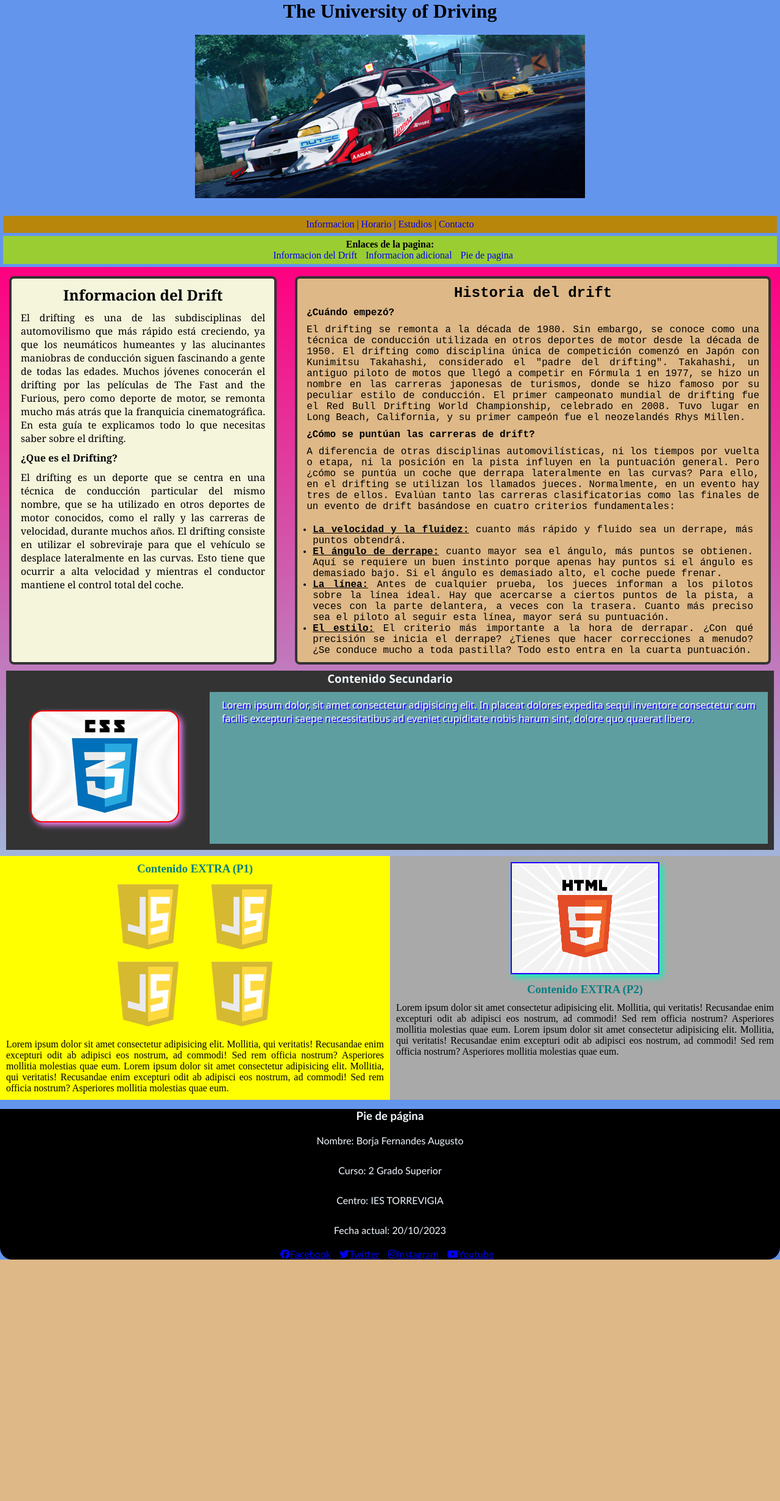
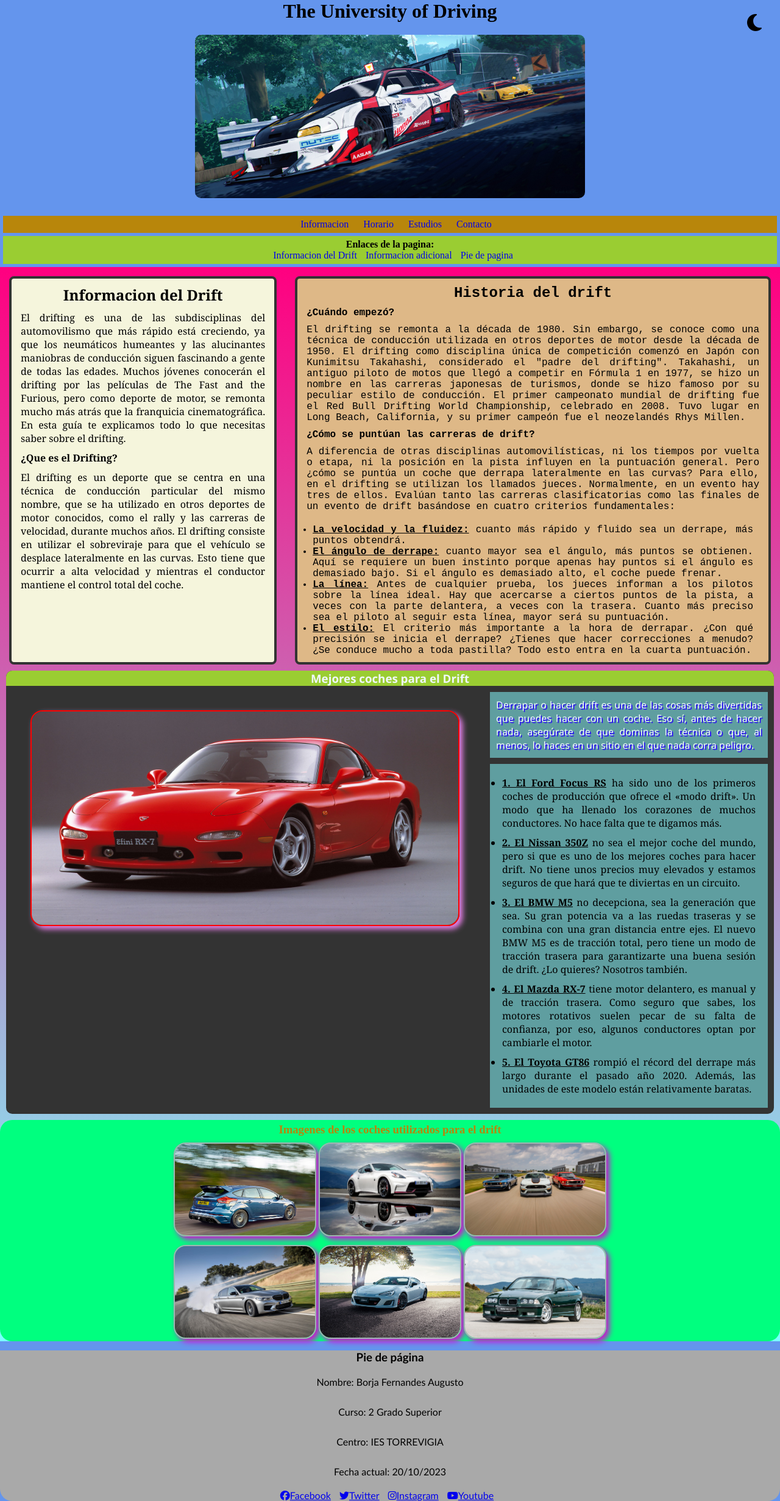
Before and after one commit to borjafernandes/Proyecto-Grado, a PHP site: page /PaginaPrincipal.html in a window 1280 px wide. Shown: the whole page at 61% size. Before the commit the page ends 2066 px from the top, so only its background shows below. Run offline with PHP 8.4, Linux system fonts and the light colour scheme.

Commit message:
mejora de la estructura principal e implementacion de JS

```diff
--- a/CSS/principalCSS.css
+++ b/CSS/principalCSS.css
@@ -7,6 +7,7 @@
     background-color: cornflowerblue;
     text-align: center;
     font-size: 1em;
+    transition: all 1.5s ease;
 }
 
 #contenidoPrincipal{
@@ -17,10 +18,140 @@
     background: linear-gradient(rgb(255, 0, 128), rgb(123, 255, 255));
 }
 
+#btncambiarmodo{
+    display: none; /*Esto es para que no se vea el checkbox*/
+}
+
+#iconoluna{
+    position: absolute;
+    top: 20px;
+    right: 30px;
+    font-size: 2em;
+    color: black;
+    cursor: pointer;
+}
+
+.dark{
+    /*Esta clase es para el body, pero no se pone en el body, se
+    implementa en JS mdiante el boton para cambiar*/
+    background-color: black;
+    color: black;
+    transition: all 1.5s ease;
+    /*
+    transition: Indica que se aplicará una transición a los cambios de estilo.
+    all: Especifica que se aplicará la transición a todos los estilos que cambien.
+    1.5s: Especifica la duración de la transición. En este caso, será de 1.5 segundos.
+    ease: Es el tipo de transición que se aplicará, en este caso, "ease" describe una transición suave y gradual.
+    */
+}
+
+/*mas estilos para el modo oscuro*/
+.dark #contenidoGlobal{
+    background-color: #333;
+}
+
+.dark h1{
+    color: antiquewhite;
+}
+
+.dark #contenidoPrincipal{
+    background-color: #333;
+}
+
+.dark #contenidoPrincipal h2{
+    color: white;
+}
+
+.dark #contenidoPrincipal h4{
+    color: white;
+}
+
+.dark #contenidoPrincipal p{
+    color: white;
+}
+
+.dark #contenidoPrincipal li{
+    color: white;
+}
+
+.dark #articulo1{
+    background-color: #333;
+    border: 4px solid green;
+    margin-bottom: 20px;
+}
+
+.dark #aside{
+    background-color: #333;
+    border: 4px solid green;
+    margin-bottom: 20px;
+}
+
+.dark #otrosenlaces{
+    background-color: #333;
+}
+
+.dark #otrosenlaces a:visited{
+    color: orange;
+}
+
+.dark #enlacespagina{
+    background-color: #333;
+}
+
+.dark #enlacespagina a:visited{
+    color: yellow;
+}
+
+.dark #enlacespagina p{
+    color: white;
+}
+
+.dark #contenidosecundario h3{
+    background-color: #333;
+}
+
+.dark #articulo2 {
+    color: white;
+}
+
+.dark #textoARt2 p{
+    background-color: #333;
+}
+
+.dark #textoARt2 #listadecoches{
+    background-color: #333;
+}
+
+.dark #contenidoExtra{
+    background-color: #333;
+}
+
+.dark #contenidoExtra h3{
+    color: white;
+}
+
+.dark #contenidoExtra .mejorescoches{
+    border: 2px solid yellow;
+    box-shadow: 5px 5px 10px red;
+}
+
+.dark #footer{
+    background-color: #333;
+}
+
+.dark #footer h3{
+    color: white;
+}
+
+.dark #footer p{
+    color: white;
+} /*aqui se acaba el estilo para el modo oscuro*/
+
 #imgcabezera{
     width: 50%;
     margin: 10px;
     padding: 10px;
+    border-radius: 20px;
 }
 
 #articulo1{
@@ -53,6 +184,10 @@
     background-color: darkgoldenrod;
     margin: 5px;
     padding: 5px;
+}
+
+#otrosenlaces span{
+    margin-left: 20px;
 }
 
 #enlacespagina{
@@ -124,11 +259,14 @@
     margin-top: 20px;
     margin: 10px;
     font-family: 'Segoe UI', Tahoma, Geneva, Verdana, sans-serif;
-    text-align: center;
+    border-radius: 10px;
 }
 
 #contenidosecundario h3{
     color: aliceblue;
+    background-color: yellowgreen;
+    border-top-right-radius: 10px;
+    border-top-left-radius: 10px;
 }
 
 #contenidosecundario #articulo2 p{
@@ -138,20 +276,24 @@
     margin-right: 10px;
 }
 
-.img_art2 {
-    margin-bottom: 5px;
-}
-
-.img_art2 img {
-    height: auto;
-}
-
-#textoARt2{
+#textoARt2 p{
     margin-bottom: 10px;
     margin: 10px;
     padding: 10px;
     background-color: cadetblue;
     text-shadow: 2px 2px rgb(38, 0, 255);
+}
+
+#textoARt2 #listadecoches{
+    background-color: cadetblue;
+    margin-bottom: 10px;
+    margin: 10px;
+    padding: 10px;
+}
+
+#textoARt2 .listacoches{
+    margin: 10px;
+    font-family: Georgia, 'Times New Roman', Times, serif;
 }
 
 #articulo2{
@@ -164,18 +306,20 @@
     padding: 20px;
 }
 
-#imagenprueba{
+#imagencochevista{
     border: 2px solid red;
     border-radius: 20px;
     box-shadow: 5px 5px 10px violet;
+    width: 700px;
+    height: 350px;
 }
 
 #contenidoExtra{
-    background-color: yellow;
-    display: flex;
+    background-color: springgreen;
+    border-radius: 20px;
 }
 
-#asideextra{
+/* #asideextra{
     background-color: darkgray;
 }
 
@@ -195,14 +339,18 @@
     text-align: justify;
     margin-left: 10px;
     margin-right: 10px;
-}
+} */
 
-.imgextras{
-    width: 150px;
+.mejorescoches{
+    width: 230px;
+    height: 150px;
+    border-radius: 20px;
+    border: 2px solid rgb(158, 182, 177);
+    box-shadow: 5px 5px 10px rgb(211, 12, 211);
 }
 
 #img-y_texto h3{
-    color: teal;
+    color: darkgoldenrod;
     margin: 5px;
     padding: 5px;
 }
@@ -213,20 +361,30 @@
     padding: 5px;
 }
 
+.img_ex img{
+    transition: 1s; /*Esto hace que tarde un segundo en ampliar la imagen*/
+}
+
+.img_ex img:hover{
+    cursor: pointer; /*Esto es para que a lpasar la imagen se ponga la 'mano' e nved de el cursor*/
+    transition: 1s;
+    transform: scale(1.1); /*Esto es para que cuando pase el cursor se amplie la imagen*/
+}
+
 .imagenesex{
     margin-bottom: 10px;
 }
 
 #footer{
     margin-top: 15px;
-    background-color: black;
+    background-color: darkgrey;
     border-bottom-left-radius: 20px;
     border-bottom-right-radius: 20px;
     font-family: 'Gill Sans', 'Gill Sans MT', Calibri, 'Trebuchet MS', sans-serif;
 }
 
 #footer h3{
-    color: aliceblue;
+    color: black;
 }
 
 #pie{
@@ -236,6 +394,7 @@
 #pie p{
    margin: 10px;
    padding: 10px;
+   color: black;
 }
 
 #footer a{
@@ -243,5 +402,5 @@
 }
 
 #footer a:visited{
-    color: cyan;
+    color: yellow;
 }
--- a/PaginaPrincipal.html
+++ b/PaginaPrincipal.html
@@ -4,21 +4,27 @@
     <meta charset="UTF-8">
     <meta name="viewport" content="width=device-width, initial-scale=1.0">
     <link rel="stylesheet" href="https://cdnjs.cloudflare.com/ajax/libs/font-awesome/5.15.3/css/all.min.css">
-    <link rel="stylesheet" href="CSS/principalCSS.css">
+    <link rel="stylesheet" href="https://cdnjs.cloudflare.com/ajax/libs/font-awesome/6.5.1/css/all.min.css"
+    integrity="sha512-DTOQO9RWCH3ppGqcWaEA1BIZOC6xxalwEsw9c2QQeAIftl+Vegovlnee1c9QX4TctnWMn13TZye+giMm8e2LwA=="
+    crossorigin="anonymous" referrerpolicy="no-referrer" /> <!--Este enlace es de una pagina web para que me deje
+    utilizar los iconos que tiene esa pagina-->
+    <link rel="stylesheet" href="./CSS/principalCSS.css">
     <title>The University of Driving</title>
 </head>
 <body>
 
     <div id="cabezera">
         <header>
+            <label for="btncambiarmodo" id="iconoluna"><i class="fa-solid fa-moon"></i></label>
+            <input type="checkbox" id="btncambiarmodo">
             <h1>The University of Driving</h1>
-            <img src="/Recursos/Imagenes-coches/foto1.jpg" alt="No funciona la imagen" id="imgcabezera">
+            <img src="./Recursos/Imagenes-coches/foto1.jpg" alt="No funciona la imagen" id="imgcabezera">
             <div id="otrosenlaces">
                 <nav>
-                    <span><a href="/Informacion/Informacion.html" target="_parent">Informacion |</a></span>
-                    <span><a href="/Horario/Horario.html" target="_parent">Horario |</a></span>
-                    <span><a href="/Estudios/Estudios.html" target="_parent">Estudios |</a></span>
-                    <span><a href="/Contacto/Contacto.html" target="_parent">Contacto</a></span>
+                    <span><a href="Informacion.html" target="_parent">Informacion</a></span>
+                    <span><a href="Horario.html" target="_parent">Horario</a></span>
+                    <span><a href="Estudios.html" target="_parent">Estudios</a></span>
+                    <span><a href="Contacto.html" target="_parent">Contacto</a></span>
 
                 </nav>
             </div>
@@ -28,7 +34,6 @@
                 <a href="#informacion_adicional">Informacion adicional</a>
                 <a href="#pie">Pie de pagina</a>
             </div>
-
         </header>
     </div>
 
@@ -74,19 +79,47 @@
         </div>
 
         <div id="contenidosecundario">
-            <h3>Contenido Secundario</h3>
+            <h3>Mejores coches para el Drift</h3>
             <article id="articulo2">
 
                <div id="box-imagenPrueba">
-                <img src="/Recursos/Imagenes-prueba/css3.png" alt="prueba" id="imagenprueba">
+                <img src="Recursos/Imagenes-coches/cochedrift5.jpg" alt="imagencochevista" id="imagencochevista">
                </div>
 
                 <div id="textoARt2">
                     <p>
-                        Lorem ipsum dolor, sit amet consectetur adipisicing elit. In placeat dolores expedita
-                        sequi inventore consectetur cum facilis excepturi saepe necessitatibus ad eveniet
-                        cupiditate nobis harum sint, dolore quo quaerat libero.
+                        Derrapar o hacer drift es una de las cosas más divertidas que puedes
+                        hacer con un coche. Eso sí, antes de hacer nada, asegúrate de que dominas
+                        la técnica o que, al menos, lo haces en un sitio en el que nada corra peligro.
                     </p>
+                    <ul id="listadecoches">
+                        <li class="listacoches">
+                            <u><strong>1. El Ford Focus RS</strong></u> ha sido uno de los primeros coches de producción que
+                            ofrece el «modo drift». Un modo que ha llenado los corazones de muchos
+                            conductores. No hace falta que te digamos más.
+                        </li>
+                        <li class="listacoches">
+                            <u><strong>2. El Nissan 350Z</strong></u> no sea el mejor coche del mundo, pero si que
+                            es uno de los mejores coches para hacer drift. No tiene unos precios muy
+                            elevados y estamos seguros de que hará que te diviertas en un circuito.
+                        </li>
+                        <li class="listacoches">
+                            <u><strong>3. El BMW M5</strong></u> no decepciona, sea la generación que sea. Su gran potencia va
+                            a las ruedas traseras y se combina con una gran distancia entre ejes.
+                            El nuevo BMW M5 es de tracción total, pero tiene un modo de tracción trasera
+                            para garantizarte una buena sesión de drift. ¿Lo quieres? Nosotros también.
+                        </li>
+                        <li class="listacoches">
+                            <u><strong>4. El Mazda RX-7</strong></u> tiene motor delantero, es manual y de tracción trasera.
+                            Como seguro que sabes, los motores rotativos suelen pecar de su falta de
+                            confianza, por eso, algunos conductores optan por cambiarle el motor.
+                        </li>
+                        <li class="listacoches">
+                            <u><strong>5. El Toyota GT86</strong></u> rompió el récord del derrape más
+                            largo durante el pasado año 2020. Además, las unidades de este modelo
+                            están relativamente baratas.
+                        </li>
+                    </ul>
                 </div>
 
            </article>
@@ -94,38 +127,31 @@
 
         <div id="contenidoExtra">
             <div id="img-y_texto">
-                <h3>Contenido EXTRA (P1)</h3>
+                <h3>Imagenes de los coches utilizados para el drift</h3>
             <div class="imagenesex">
 
                 <div class="img_ex">
-                    <img src="/Recursos/Imagenes-prueba/javascript.png" alt="imagen1" class="imgextras">
-                    <img src="/Recursos/Imagenes-prueba/javascript.png" alt="imagen2" class="imgextras">
+                    <img src="Recursos/Imagenes-coches/cochedrift1.jpg" alt="cochedrift" class="mejorescoches">
+                    <img src="Recursos/Imagenes-coches/cochedrift2.jpg" alt="cochedrift" class="mejorescoches">
+                    <img src="Recursos/Imagenes-coches/cochedrift6.jpg" alt="cochedrift" class="mejorescoches">
+                </div>
+
+            </div>
+            <div class="imagenesex">
+
+                <div class="img_ex">
+                    <img src="Recursos/Imagenes-coches/cochedrift3.jpg" alt="cochedrift" class="mejorescoches">
+                    <img src="Recursos/Imagenes-coches/cochedrift4.jpg" alt="cochedrift" class="mejorescoches">
+                    <img src="Recursos/Imagenes-coches/cochedrift7.jpg" alt="cochedrift" class="mejorescoches">
                 </div>
 
             </div>
 
-            <div class="imagenesex">
-
-                <div class="img_ex">
-                    <img src="/Recursos/Imagenes-prueba/javascript.png" alt="imagen3" class="imgextras">
-                    <img src="/Recursos/Imagenes-prueba/javascript.png" alt="imagen4" class="imgextras">
-                </div>
-
-            </div>
-            <p>
-                Lorem ipsum dolor sit amet consectetur adipisicing elit. Mollitia, qui veritatis!
-                Recusandae enim excepturi odit ab adipisci eos nostrum, ad commodi! Sed rem officia
-                nostrum? Asperiores mollitia molestias quae eum.
-                Lorem ipsum dolor sit amet consectetur adipisicing elit. Mollitia, qui veritatis!
-                Recusandae enim excepturi odit ab adipisci eos nostrum, ad commodi! Sed rem officia
-                nostrum? Asperiores mollitia molestias quae eum.
-            </p>
-
             </div>
 
-            <div id="asideextra">
+            <!-- <div id="asideextra">
                 <aside>
-                    <img src="/Recursos/Imagenes-prueba/html5.png" alt="imgextra">
+                    <img src="Recursos/Imagenes-prueba/html5.png" alt="imgextra">
                     <h3>Contenido EXTRA (P2)</h3>
                     <p>
                         Lorem ipsum dolor sit amet consectetur adipisicing elit. Mollitia, qui veritatis!
@@ -136,7 +162,7 @@
                         nostrum? Asperiores mollitia molestias quae eum.
                     </p>
                 </aside>
-            </div>
+            </div> -->
 
         </div>
 
@@ -157,6 +183,6 @@
         <a href="https://www.instagram.com" target="_blank"><i class="fab fa-instagram"></i>Instagram</a>
         <a href="https://www.youtube.com" target="_blank"><i class="fab fa-youtube"></i>Youtube</a>
     </div>
-
+    <script src="/JavaScript/principalJS.js"></script>
 </body>
 </html>
```
Also changed, not shown: JavaScript/principalJS.js (added, +15 -0 lines), Recursos/Imagenes-coches/cochedrift1.jpg (added), Recursos/Imagenes-coches/cochedrift2.jpg (added), Recursos/Imagenes-coches/cochedrift3.jpg (added), Recursos/Imagenes-coches/cochedrift4.jpg (added), Recursos/Imagenes-coches/cochedrift5.jpg (added), Recursos/Imagenes-coches/cochedrift6.jpg (added), Recursos/Imagenes-coches/cochedrift7.jpg (added).
